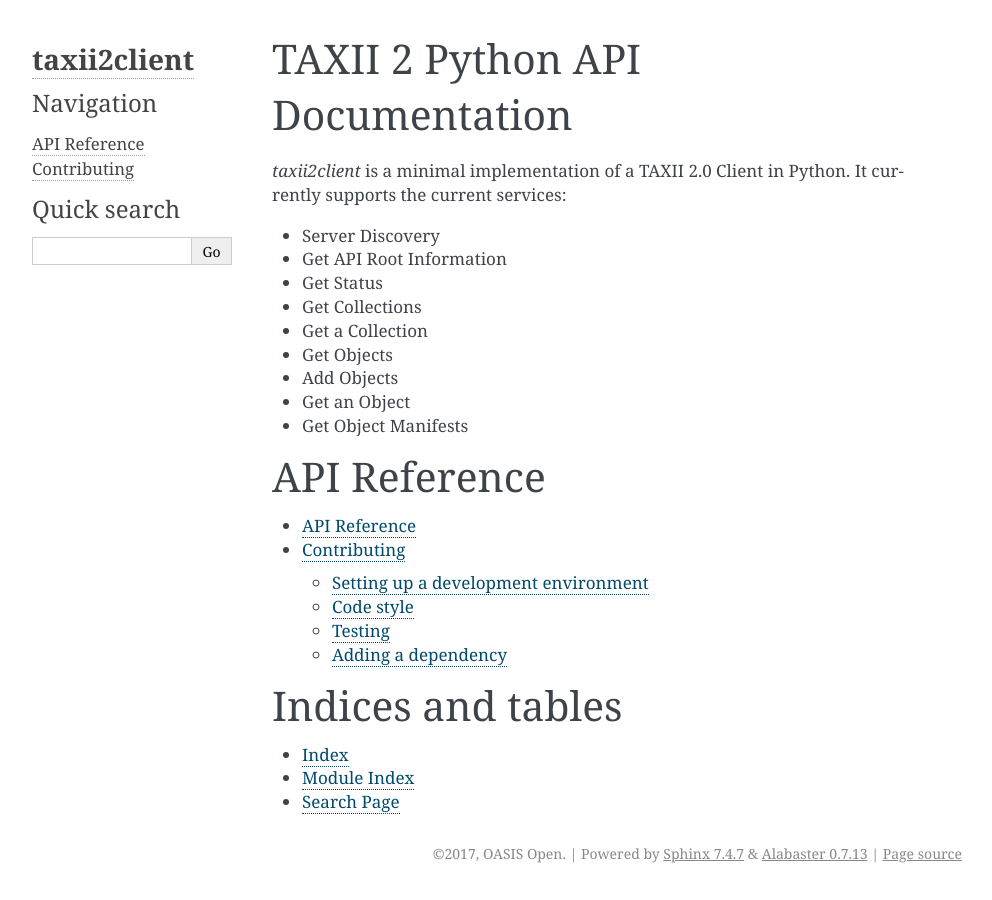
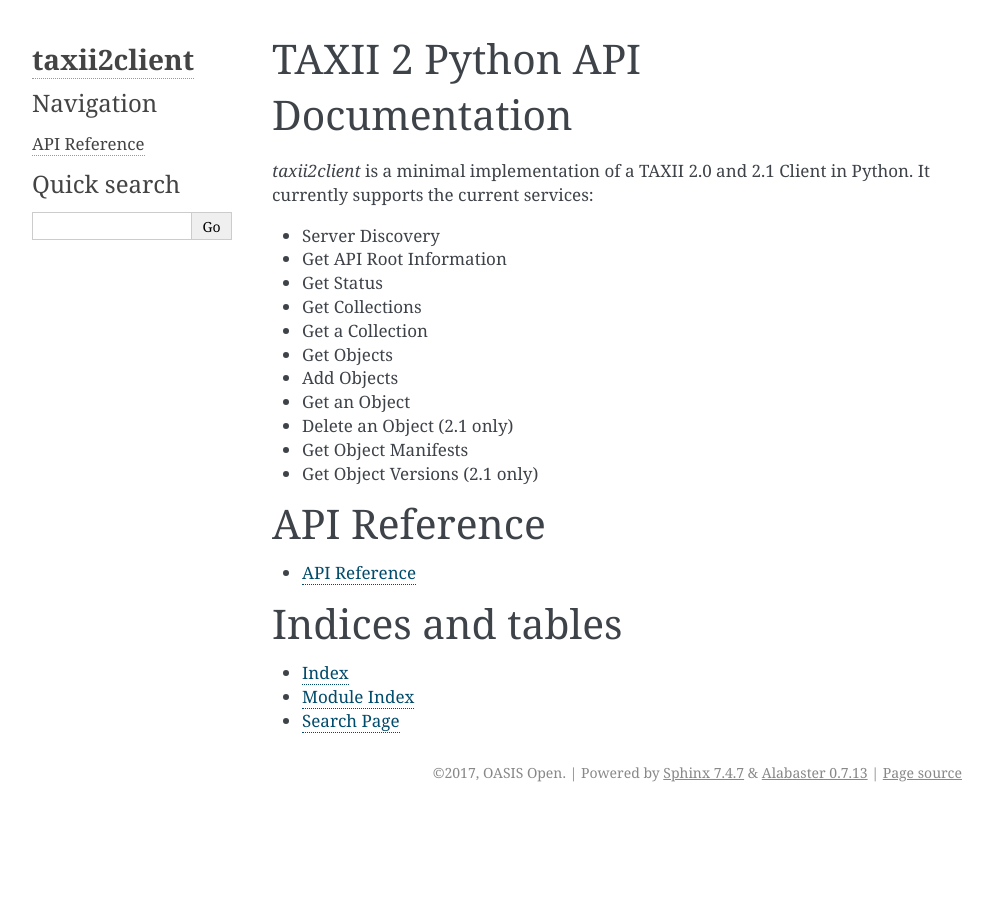
Before and after one commit to oasis-open/cti-taxii-client, a Sphinx documentation site: the page built from docs/index.rst, in a window 1280 px wide. Shown: the whole page, without its empty margins (148-1140 px from the left). Built offline with Sphinx 7.4.7, drawn with Linux system fonts in a browser that asks for light colours.

Commit message:
update docs/

```diff
--- a/docs/index.rst
+++ b/docs/index.rst
@@ -6,7 +6,7 @@
 TAXII 2 Python API Documentation
 ================================
 
-*taxii2client* is a minimal implementation of a TAXII 2.0 Client in Python. It
+*taxii2client* is a minimal implementation of a TAXII 2.0 and 2.1 Client in Python. It
 currently supports the current services:
 
 - Server Discovery
@@ -17,19 +17,17 @@
 - Get Objects
 - Add Objects
 - Get an Object
+- Delete an Object (2.1 only)
 - Get Object Manifests
-
+- Get Object Versions (2.1 only)
 
 API Reference
 =============
-
 
 .. toctree::
    :maxdepth: 3
 
    api/api_reference
-   contributing
-
 
 Indices and tables
 ==================
```
Also changed, not shown: docs/contributing.rst (+15 -15 lines).
